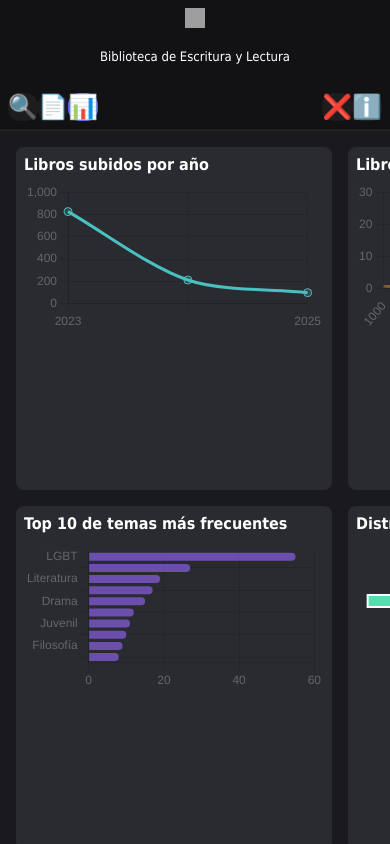
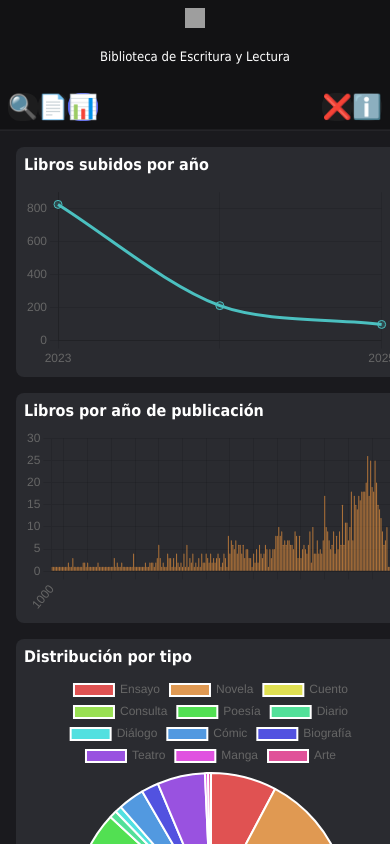
Before and after one commit to EscrituraYLectura/biblioteca, a Next.js app: page /estadisticas in a window 390 px wide. Shown: the top 844 px of the page. Built offline with nearby package versions, Linux system fonts and the light colour scheme; grey boxes are pictures that could not be loaded; a web font is replaced by a local one.

Commit message:
Only one column for mobile devices

```diff
--- a/styles/global.scss
+++ b/styles/global.scss
@@ -706,4 +706,8 @@ tbody tr {
         max-width: none;
         max-height: 80vh;
     }
+
+    .contenedor-estadisticas {
+        grid-template-columns: 1fr;
+    }
 }
```
